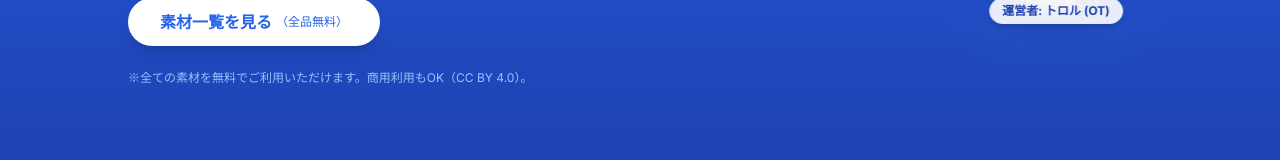
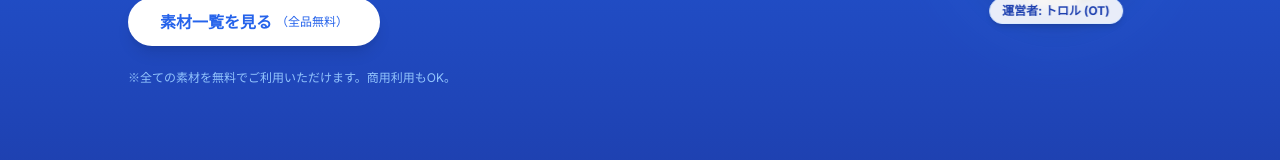
Before and after one commit to makomaru2023/jishutore-starter, a Next.js app: page / in a window 1280 px wide. Shown: the part 415-575 px from the top of the page. Built offline with nearby package versions, Linux system fonts and the light colour scheme.

Commit message:
Update homepage copy to reflect free and no-credit model

```diff
--- a/src/app/page.tsx
+++ b/src/app/page.tsx
@@ -40,7 +40,7 @@ export default function Home() {
                   </Link>
                 </div>
                 <p className="text-xs text-blue-300">
-                  ※全ての素材を無料でご利用いただけます。商用利用もOK（CC BY 4.0）。
+                  ※全ての素材を無料でご利用いただけます。商用利用もOK。
                 </p>
               </div>
 
@@ -148,7 +148,7 @@ export default function Home() {
                 </div>
                 <h3 className="text-xl font-bold text-gray-900 mb-3">商用利用も安心</h3>
                 <p className="text-gray-600 leading-relaxed">
-                  有料素材はクレジット表記不要。<br />
+                  面倒なクレジット表記も不要。<br />
                   学会発表や配布資料、SNSなど、権利関係を気にせず自由に使えます。
                 </p>
               </div>
```
